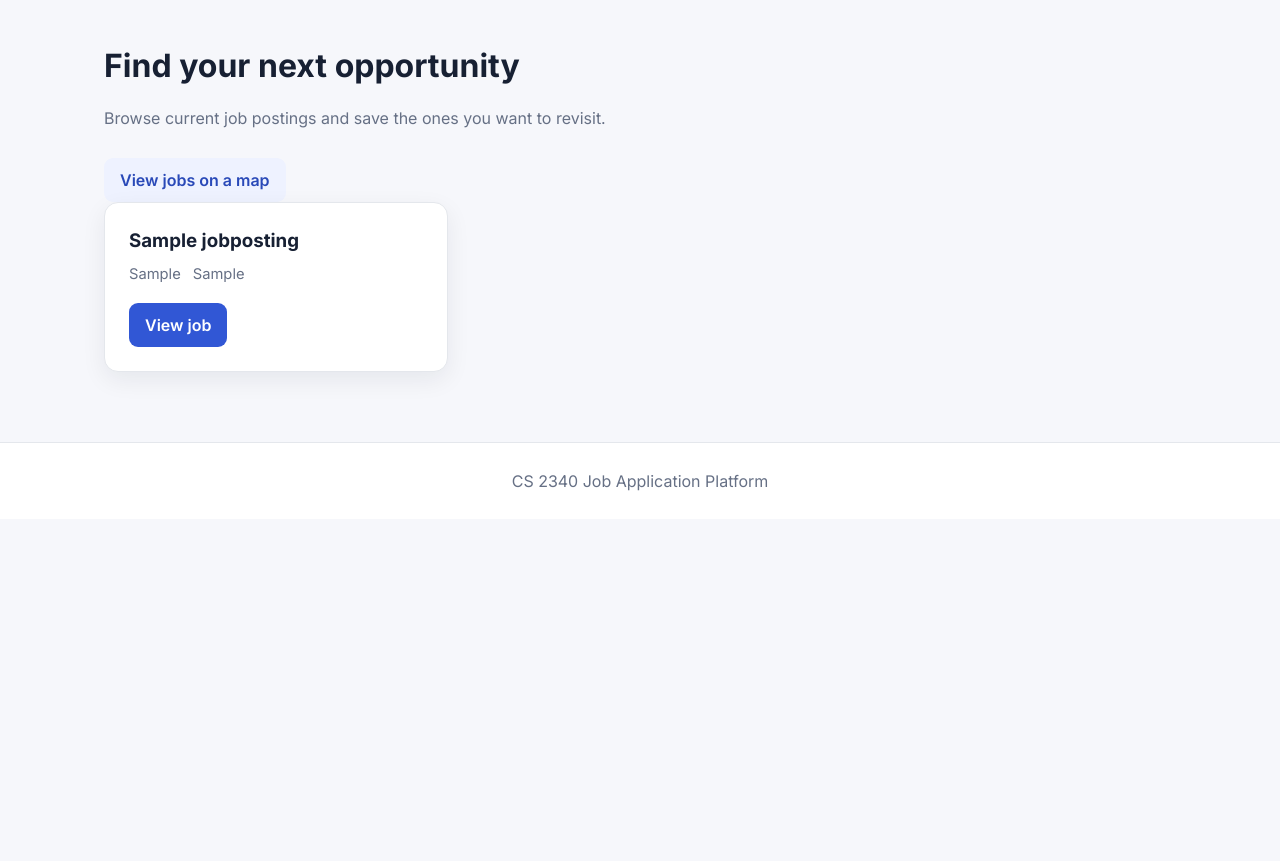
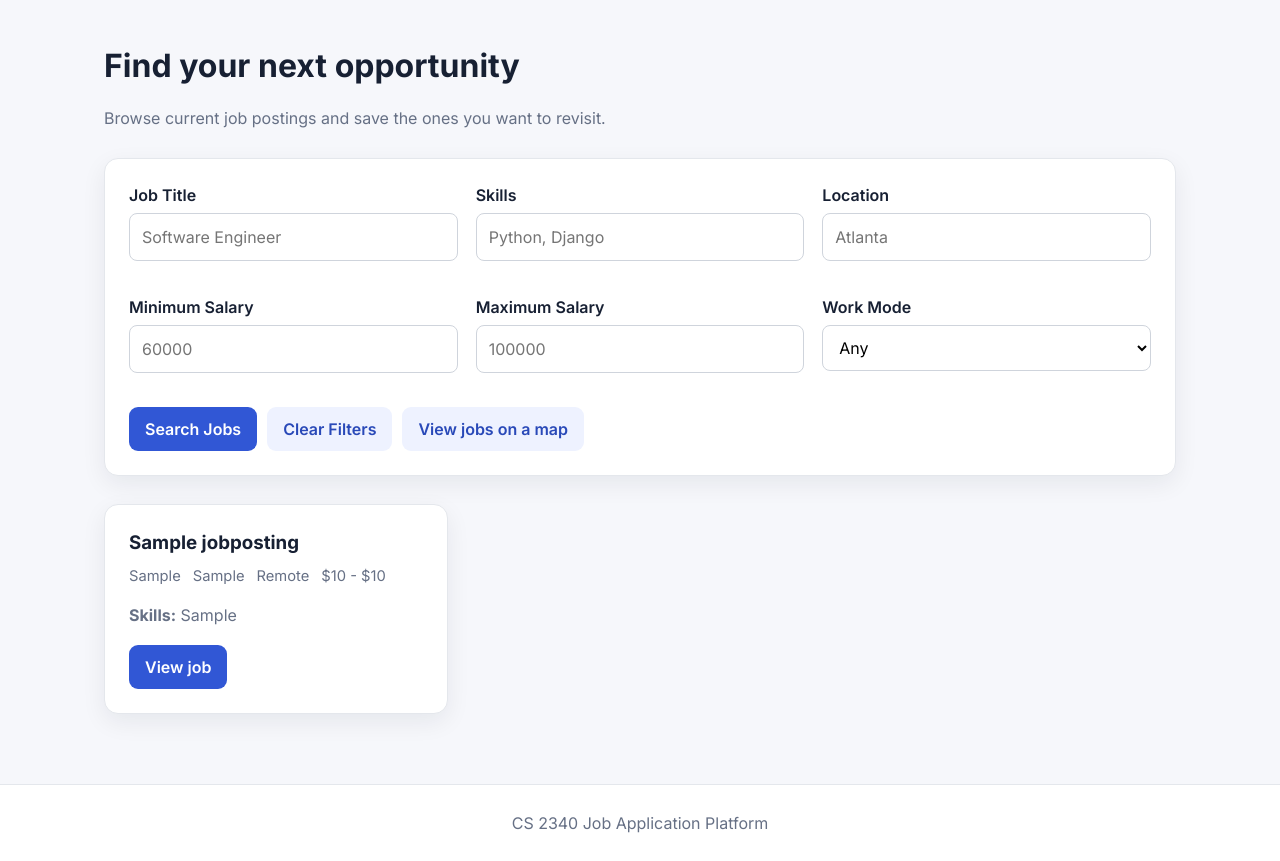
Before and after one commit to ExayJB/CS2340-P2, a Django app: page /jobs/ in a window 1280 px wide. Shown: the part 68-929 px from the top of the page. Before the commit the page ends 559 px from the top, so only its background shows below. Run offline with Django 5.2, Linux system fonts and the light colour scheme; tables that the repository leaves empty hold one stand-in row (values such as "Sample post").

Commit message:
Add job search filters

```diff
--- a/jobapps/jobs/models.py
+++ b/jobapps/jobs/models.py
@@ -4,6 +4,11 @@ from profiles.models import JobSeekerProfile
 
 
 class JobPosting(models.Model):
+    class WorkMode(models.TextChoices):
+        REMOTE = 'REMOTE', 'Remote'
+        ONSITE = 'ONSITE', 'On-site'
+        HYBRID = 'HYBRID', 'Hybrid'
+
     recruiter = models.ForeignKey(
         settings.AUTH_USER_MODEL,
         on_delete=models.SET_NULL,
@@ -33,6 +38,25 @@ class JobPosting(models.Model):
     description = models.TextField()
     required_skills = models.TextField(blank=True)
     is_active = models.BooleanField(default=True)
+    salary_min = models.DecimalField(
+        max_digits=10,
+        decimal_places=2,
+        null=True,
+        blank=True
+    )
+
+    salary_max = models.DecimalField(
+        max_digits=10,
+        decimal_places=2,
+        null=True,
+        blank=True
+    )
+
+    work_mode = models.CharField(
+        max_length=10,
+        choices=WorkMode.choices,
+        default=WorkMode.ONSITE
+    )
 
     @property
     def required_skills_list(self):
--- a/jobapps/jobs/templates/jobs/index.html
+++ b/jobapps/jobs/templates/jobs/index.html
@@ -17,9 +17,153 @@ Jobs | JobApps
 
 </div>
 
-<a class="btn btn-secondary" href="{% url 'jobs.map' %}">
-    View jobs on a map
-</a>
+
+<section class="card job-filter-card">
+
+    <form method="get" class="job-filter-form">
+
+        <div class="filter-grid">
+
+            <div class="form-group">
+                <label for="title">Job Title</label>
+
+                <input
+                    type="text"
+                    id="title"
+                    name="title"
+                    value="{{ template_data.filters.title }}"
+                    placeholder="Software Engineer"
+                >
+            </div>
+
+
+            <div class="form-group">
+                <label for="skills">Skills</label>
+
+                <input
+                    type="text"
+                    id="skills"
+                    name="skills"
+                    value="{{ template_data.filters.skills }}"
+                    placeholder="Python, Django"
+                >
+            </div>
+
+
+            <div class="form-group">
+                <label for="location">Location</label>
+
+                <input
+                    type="text"
+                    id="location"
+                    name="location"
+                    value="{{ template_data.filters.location }}"
+                    placeholder="Atlanta"
+                >
+            </div>
+
+
+            <div class="form-group">
+                <label for="min_salary">Minimum Salary</label>
+
+                <input
+                    type="number"
+                    id="min_salary"
+                    name="min_salary"
+                    value="{{ template_data.filters.min_salary }}"
+                    placeholder="60000"
+                    min="0"
+                >
+            </div>
+
+
+            <div class="form-group">
+                <label for="max_salary">Maximum Salary</label>
+
+                <input
+                    type="number"
+                    id="max_salary"
+                    name="max_salary"
+                    value="{{ template_data.filters.max_salary }}"
+                    placeholder="100000"
+                    min="0"
+                >
+            </div>
+
+
+            <div class="form-group">
+                <label for="work_mode">Work Mode</label>
+
+                <select
+                    id="work_mode"
+                    name="work_mode"
+                >
+                    <option value="">
+                        Any
+                    </option>
+
+                    <option
+                        value="REMOTE"
+                        {% if template_data.filters.work_mode == 'REMOTE' %}
+                            selected
+                        {% endif %}
+                    >
+                        Remote
+                    </option>
+
+                    <option
+                        value="ONSITE"
+                        {% if template_data.filters.work_mode == 'ONSITE' %}
+                            selected
+                        {% endif %}
+                    >
+                        On-site
+                    </option>
+
+                    <option
+                        value="HYBRID"
+                        {% if template_data.filters.work_mode == 'HYBRID' %}
+                            selected
+                        {% endif %}
+                    >
+                        Hybrid
+                    </option>
+
+                </select>
+            </div>
+
+        </div>
+
+
+        <div class="actions">
+
+            <button
+                type="submit"
+                class="btn btn-primary"
+            >
+                Search Jobs
+            </button>
+
+            <a
+                href="{% url 'jobs.index' %}"
+                class="btn btn-secondary"
+            >
+                Clear Filters
+            </a>
+
+            <a
+                class="btn btn-secondary"
+                href="{% url 'jobs.map' %}"
+            >
+                View jobs on a map
+            </a>
+
+        </div>
+
+    </form>
+
+</section>
+
 
 <div class="grid">
 
@@ -42,7 +186,41 @@ Jobs | JobApps
                     {{ job.location }}
                 </span>
 
+                <span>
+                    {{ job.get_work_mode_display }}
+                </span>
+
+                {% if job.salary_min or job.salary_max %}
+
+                    <span>
+
+                        {% if job.salary_min %}
+                            ${{ job.salary_min|floatformat:0 }}
+                        {% endif %}
+
+                        {% if job.salary_min and job.salary_max %}
+                            -
+                        {% endif %}
+
+                        {% if job.salary_max %}
+                            ${{ job.salary_max|floatformat:0 }}
+                        {% endif %}
+
+                    </span>
+
+                {% endif %}
+
             </div>
+
+
+            {% if job.required_skills %}
+
+                <p class="muted">
+                    <strong>Skills:</strong>
+                    {{ job.required_skills }}
+                </p>
+
+            {% endif %}
 
 
             <div class="actions">
@@ -62,7 +240,20 @@ Jobs | JobApps
     {% empty %}
 
         <div class="card empty">
-            No job postings are available right now.
+
+            <h3>No jobs found</h3>
+
+            <p>
+                Try changing or clearing your search filters.
+            </p>
+
+            <a
+                href="{% url 'jobs.index' %}"
+                class="btn btn-secondary"
+            >
+                Clear Filters
+            </a>
+
         </div>
 
     {% endfor %}
--- a/jobapps/jobs/views.py
+++ b/jobapps/jobs/views.py
@@ -7,17 +7,48 @@ from django.urls import reverse
 
 
 def index(request):
-    jobs = JobPosting.objects.all()
+    jobs = JobPosting.objects.filter(is_active=True)
 
-    template_data = {}
-    template_data['title'] = 'Jobs'
-    template_data['jobs'] = jobs
+    title = request.GET.get('title', '').strip()
+    skills = request.GET.get('skills', '').strip()
+    location = request.GET.get('location', '').strip()
+    min_salary = request.GET.get('min_salary', '').strip()
+    max_salary = request.GET.get('max_salary', '').strip()
+    work_mode = request.GET.get('work_mode', '').strip()
 
-    return render(
-        request,
-        'jobs/index.html',
-        {'template_data': template_data}
-    )
+    if title:
+        jobs = jobs.filter(title__icontains=title)
+
+    if skills:
+        jobs = jobs.filter(required_skills__icontains=skills)
+
+    if location:
+        jobs = jobs.filter(location__icontains=location)
+
+    if min_salary:
+        jobs = jobs.filter(salary_max__gte=min_salary)
+
+    if max_salary:
+        jobs = jobs.filter(salary_min__lte=max_salary)
+
+    if work_mode:
+        jobs = jobs.filter(work_mode=work_mode)
+
+    template_data = {
+        'jobs': jobs,
+        'filters': {
+            'title': title,
+            'skills': skills,
+            'location': location,
+            'min_salary': min_salary,
+            'max_salary': max_salary,
+            'work_mode': work_mode,
+        }
+    }
+
+    return render(request, 'jobs/index.html', {
+        'template_data': template_data
+    })
 def map_view(request):
     jobs = JobPosting.objects.filter(
         is_active=True,
--- a/jobapps/static/css/styles.css
+++ b/jobapps/static/css/styles.css
@@ -457,3 +457,29 @@ th {
         padding: 18px;
     }
 }
+
+.job-filter-card {
+    margin-bottom: 28px;
+}
+
+.job-filter-form {
+    width: 100%;
+}
+
+.filter-grid {
+    display: grid;
+    grid-template-columns: repeat(3, minmax(0, 1fr));
+    gap: 18px;
+}
+
+@media (max-width: 850px) {
+    .filter-grid {
+        grid-template-columns: repeat(2, minmax(0, 1fr));
+    }
+}
+
+@media (max-width: 600px) {
+    .filter-grid {
+        grid-template-columns: 1fr;
+    }
+}
```
Also changed, not shown: jobapps/jobs/migrations/0005_jobposting_salary_max_jobposting_salary_min_and_more.py (added).
